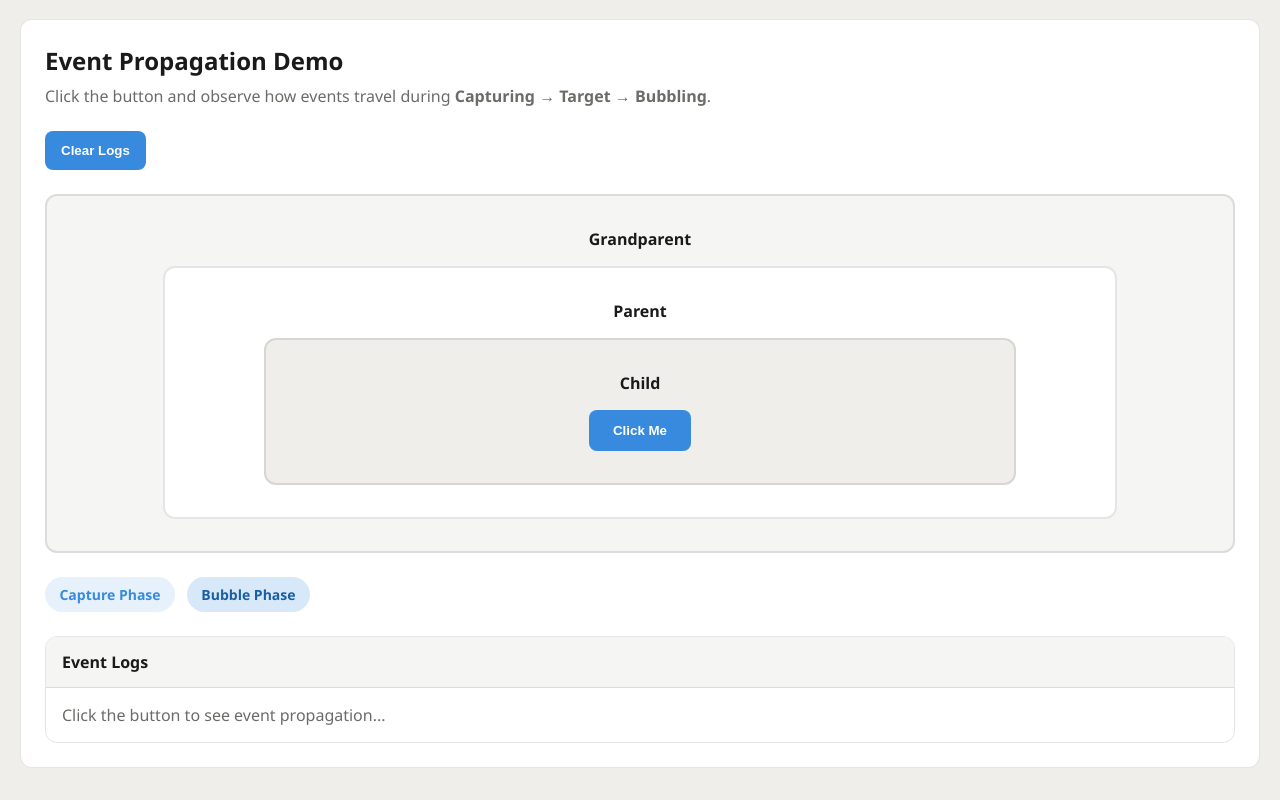
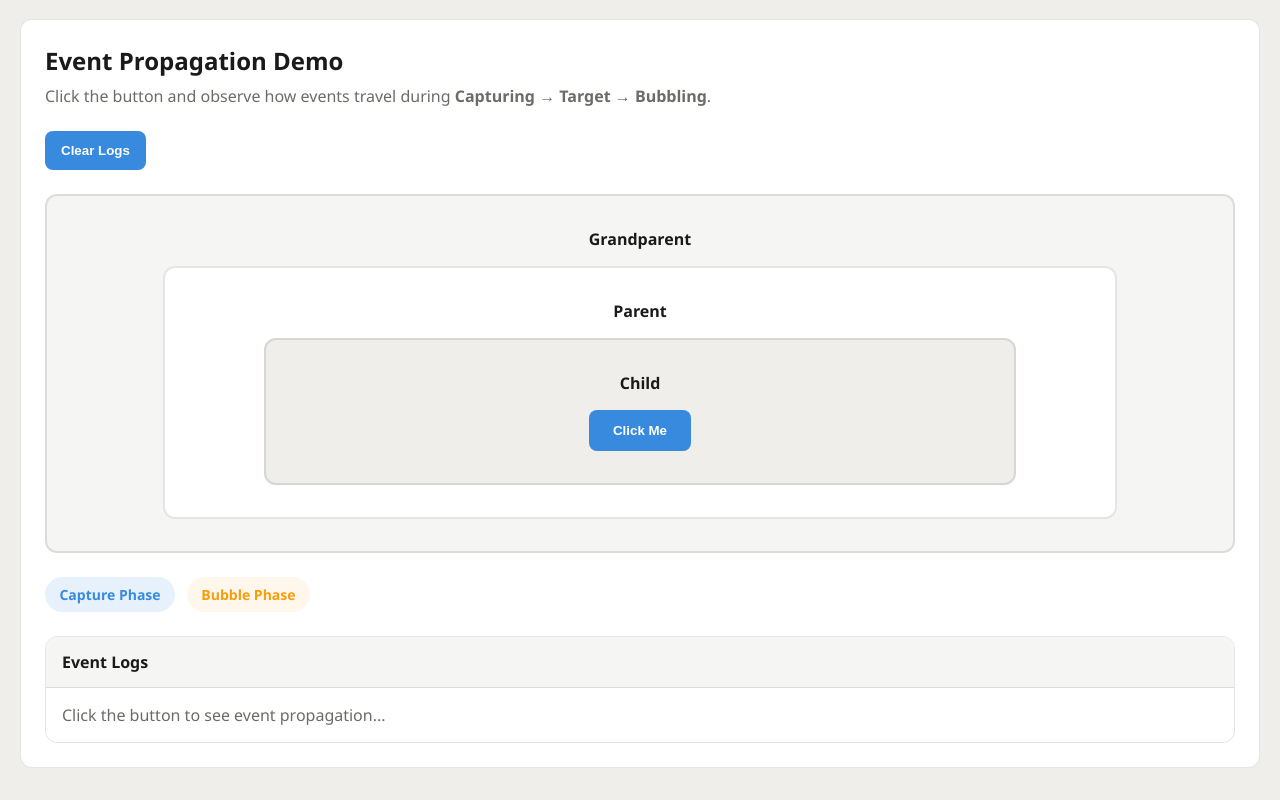
Before and after one commit to chintu79/Task-manager-using-dom, a plain HTML site: page index.html in a window 1280 px wide. Shown: the part 1093-1893 px from the top of the page. Drawn offline with Linux system fonts and the light colour scheme.

Commit message:
chore: made UI changes

```diff
--- a/style.css
+++ b/style.css
@@ -472,8 +472,8 @@ main {
 }
 
 .bubble {
-    background: rgba(55, 138, 221, 0.2);
-    color: var(--accent-hover);
+    background: rgba(245, 158, 11, 0.08);
+    color: #f59e0b;
 }
 
 .logs {
```
